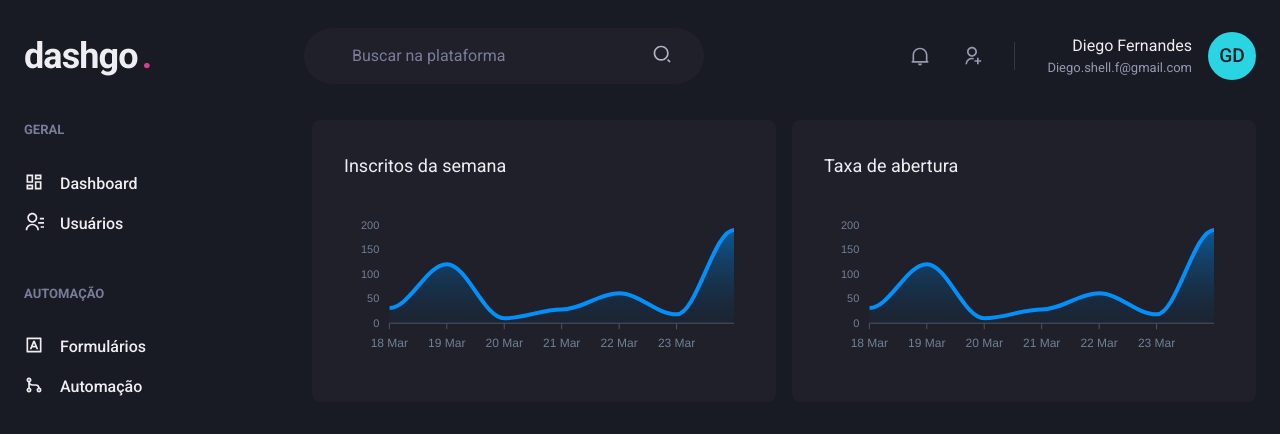
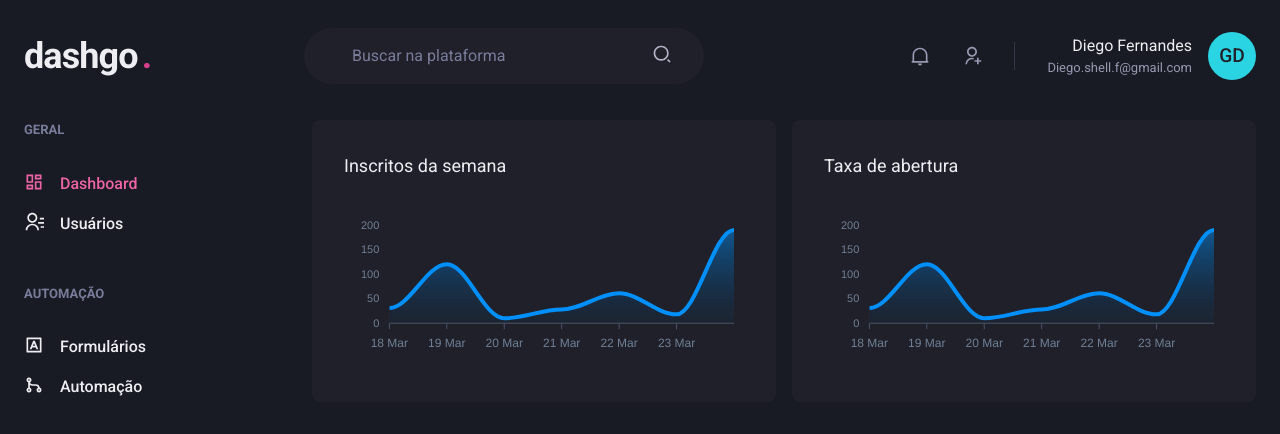
Before and after one commit to GabrielDVpereira/Ignite, a Next.js app in the folder projects/dashgo/: page /dashboard in a window 1280 px wide. Shown: the top 434 px of the page. Built offline with nearby package versions, Linux system fonts and the light colour scheme.

Commit message:
making link pink if page is active

```diff
--- /dev/null
+++ b/projects/dashgo/src/components/ActiveLink.tsx
@@ -0,0 +1,31 @@
+import { useRouter } from 'next/dist/client/router';
+import Link, {LinkProps} from 'next/link';
+import { cloneElement, ReactElement } from 'react';
+
+interface ActiveLinkProps extends LinkProps {
+  children: ReactElement // react element is only components from react
+}
+
+export function ActiveLink({children, ...rest}: ActiveLinkProps){
+
+  let isActive = false;
+  const {asPath} = useRouter();
+
+  const isLinkActive = (): boolean => {
+    const hasSamePath = String(asPath).includes(String(rest.href)) || String(asPath).includes(String(rest.as));
+    const isSamePath = asPath === rest.href || asPath === rest.as;
+    return hasSamePath || isSamePath
+  }
+
+  if(isLinkActive()){
+    isActive = true;
+  }
+
+  return(
+    <Link {...rest}>
+      {cloneElement(children, {
+        color: isActive ? 'pink.400' : 'gray.50'
+      })}
+    </Link>
+  )
+}
--- a/projects/dashgo/src/components/Sidebar/NavLink.tsx
+++ b/projects/dashgo/src/components/Sidebar/NavLink.tsx
@@ -1,6 +1,7 @@
 import { Link as ChakraLink, Icon, Text, LinkProps } from "@chakra-ui/react";
 import React, { ElementType } from "react";
 import Link from 'next/link';
+import { ActiveLink } from "../ActiveLink";
 
 interface NavLinkProps extends LinkProps {
   icon: ElementType; //component with its name
@@ -10,13 +11,13 @@ interface NavLinkProps extends LinkProps {
 
 export function NavLink({ icon, children, href, ...rest }: NavLinkProps) {
   return (
-    <Link href={href} passHref>
+    <ActiveLink href={href} passHref>
       <ChakraLink display="flex" align="center" {...rest}>
         <Icon as={icon} fontSize="20" />
         <Text ml="4" fontWeight="medium">
           {children}
         </Text>
       </ChakraLink>
-    </Link>
+    </ActiveLink>
   );
 }
```
